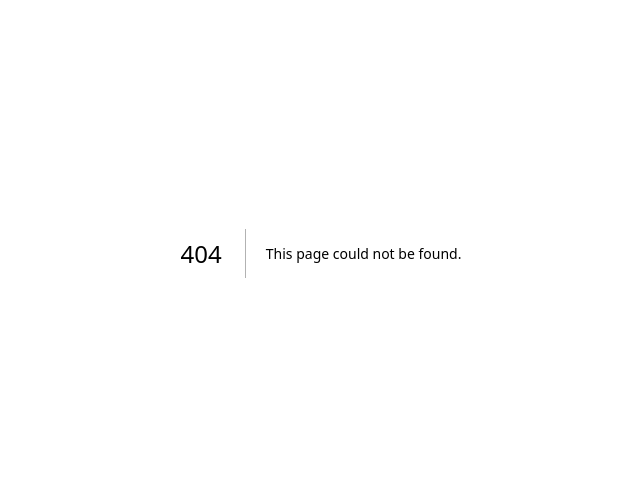
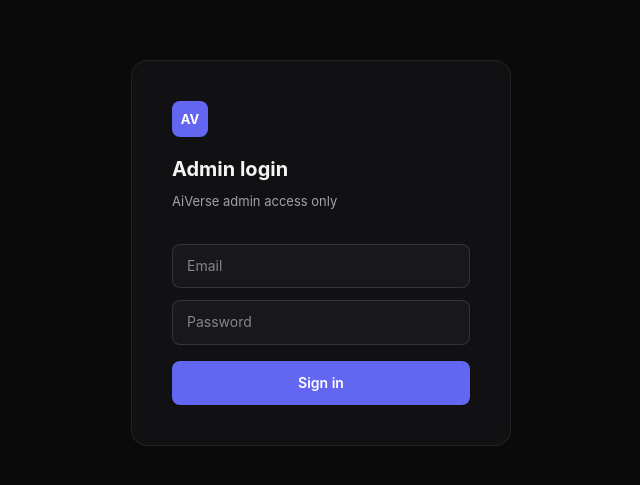
Before and after one commit to kartikverma-dev/AiVerse, a Next.js app: page /login in a window 1280 px wide. Before the commit this address had no page. Shown: the part 147-632 px from the top of the page, without its empty margins (319-959 px from the left). Built offline with nearby package versions, Linux system fonts and the light colour scheme; no server answers.

Commit message:
feat: add admin login page and middleware auth protection

```diff
--- /dev/null
+++ b/app/login/page.tsx
@@ -0,0 +1,89 @@
+'use client'
+import { useState } from 'react'
+import { supabase } from '@/lib/supabaseClient'
+
+export default function LoginPage() {
+  const [email, setEmail] = useState('')
+  const [password, setPassword] = useState('')
+  const [error, setError] = useState<string | null>(null)
+  const [loading, setLoading] = useState(false)
+
+  const handleLogin = async () => {
+    setLoading(true)
+    setError(null)
+    const { error } = await supabase.auth.signInWithPassword({ email, password })
+    if (error) {
+      setError(error.message)
+      setLoading(false)
+    } else {
+      window.location.href = '/admin'
+    }
+  }
+
+  return (
+    <main style={{
+      minHeight: '100vh', display: 'flex', alignItems: 'center',
+      justifyContent: 'center', background: 'var(--bg)',
+    }}>
+      <div style={{
+        width: '100%', maxWidth: '380px', padding: '40px',
+        background: 'var(--bg-2)', border: '1px solid var(--border)',
+        borderRadius: '16px',
+      }}>
+        <div style={{ marginBottom: '32px' }}>
+          <div style={{
+            width: '36px', height: '36px', background: 'var(--accent)',
+            borderRadius: '8px', display: 'flex', alignItems: 'center',
+            justifyContent: 'center', fontSize: '13px', fontWeight: 700,
+            color: '#fff', marginBottom: '16px',
+          }}>AV</div>
+          <h1 style={{ fontSize: '20px', fontWeight: 700, marginBottom: '6px' }}>Admin login</h1>
+          <p style={{ fontSize: '13px', color: 'var(--text-2)' }}>AiVerse admin access only</p>
+        </div>
+
+        <div style={{ display: 'flex', flexDirection: 'column', gap: '12px' }}>
+          <input
+            type="email"
+            placeholder="Email"
+            value={email}
+            onChange={e => setEmail(e.target.value)}
+            style={{
+              padding: '10px 14px', borderRadius: 'var(--radius)',
+              border: '1px solid var(--border-strong)',
+              background: 'var(--bg-3)', color: 'var(--text)',
+              fontSize: '14px', outline: 'none', width: '100%',
+            }}
+          />
+          <input
+            type="password"
+            placeholder="Password"
+            value={password}
+            onChange={e => setPassword(e.target.value)}
+            onKeyDown={e => e.key === 'Enter' && handleLogin()}
+            style={{
+              padding: '10px 14px', borderRadius: 'var(--radius)',
+              border: '1px solid var(--border-strong)',
+              background: 'var(--bg-3)', color: 'var(--text)',
+              fontSize: '14px', outline: 'none', width: '100%',
+            }}
+          />
+
+          {error && <p style={{ fontSize: '13px', color: '#f87171' }}>{error}</p>}
+
+          <button
+            onClick={handleLogin}
+            disabled={loading}
+            style={{
+              padding: '11px', background: 'var(--accent)', color: '#fff',
+              borderRadius: 'var(--radius)', fontWeight: 600, fontSize: '14px',
+              border: 'none', cursor: loading ? 'not-allowed' : 'pointer',
+              opacity: loading ? 0.7 : 1, marginTop: '4px',
+            }}
+          >
+            {loading ? 'Signing in...' : 'Sign in'}
+          </button>
+        </div>
+      </div>
+    </main>
+  )
+}
--- /dev/null
+++ b/middleware.ts
@@ -0,0 +1,46 @@
+import { createServerClient } from '@supabase/ssr'
+import { NextResponse } from 'next/server'
+import type { NextRequest } from 'next/server'
+
+const ADMIN_EMAIL = 'kartikverma0804@gmail.com'
+
+export async function middleware(request: NextRequest) {
+  const response = NextResponse.next()
+
+  const supabase = createServerClient(
+    process.env.NEXT_PUBLIC_SUPABASE_URL!,
+    process.env.NEXT_PUBLIC_SUPABASE_ANON_KEY!,
+    {
+      cookies: {
+        getAll() { return request.cookies.getAll() },
+        setAll(cookiesToSet) {
+          cookiesToSet.forEach(({ name, value, options }) =>
+            response.cookies.set(name, value, options)
+          )
+        },
+      },
+    }
+  )
+
+  const { data: { user } } = await supabase.auth.getUser()
+
+  // Protect all /admin routes
+  if (request.nextUrl.pathname.startsWith('/admin')) {
+    if (!user || user.email !== ADMIN_EMAIL) {
+      return NextResponse.redirect(new URL('/login', request.url))
+    }
+  }
+
+  // Redirect logged-in admin away from login page
+  if (request.nextUrl.pathname === '/login') {
+    if (user?.email === ADMIN_EMAIL) {
+      return NextResponse.redirect(new URL('/admin', request.url))
+    }
+  }
+
+  return response
+}
+
+export const config = {
+  matcher: ['/admin/:path*', '/login'],
+}
```
